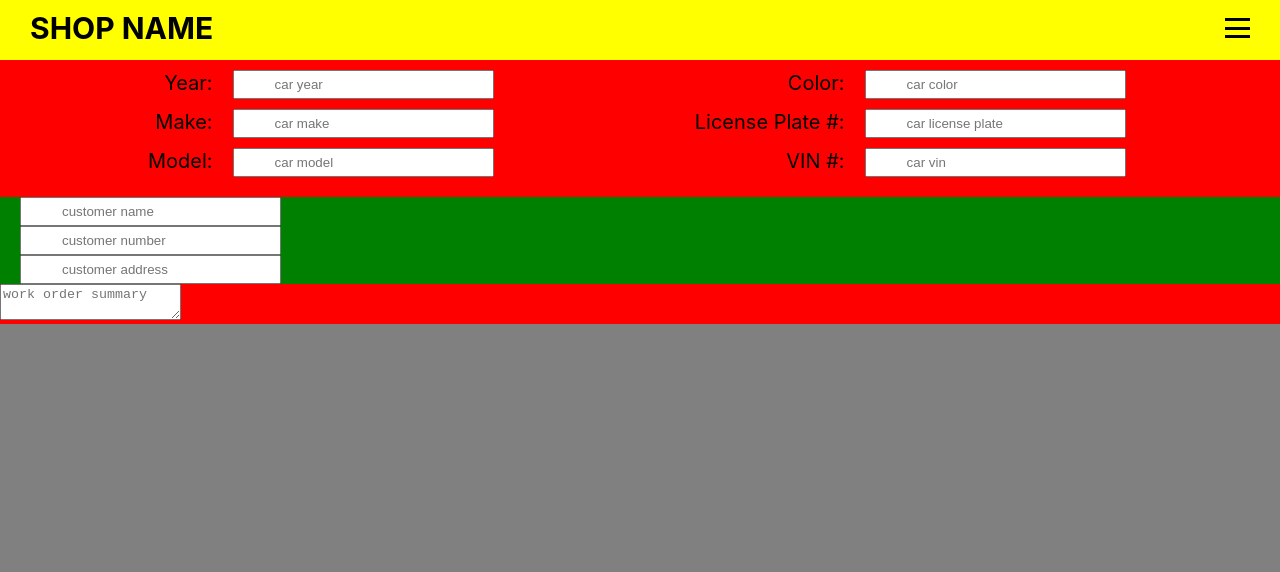
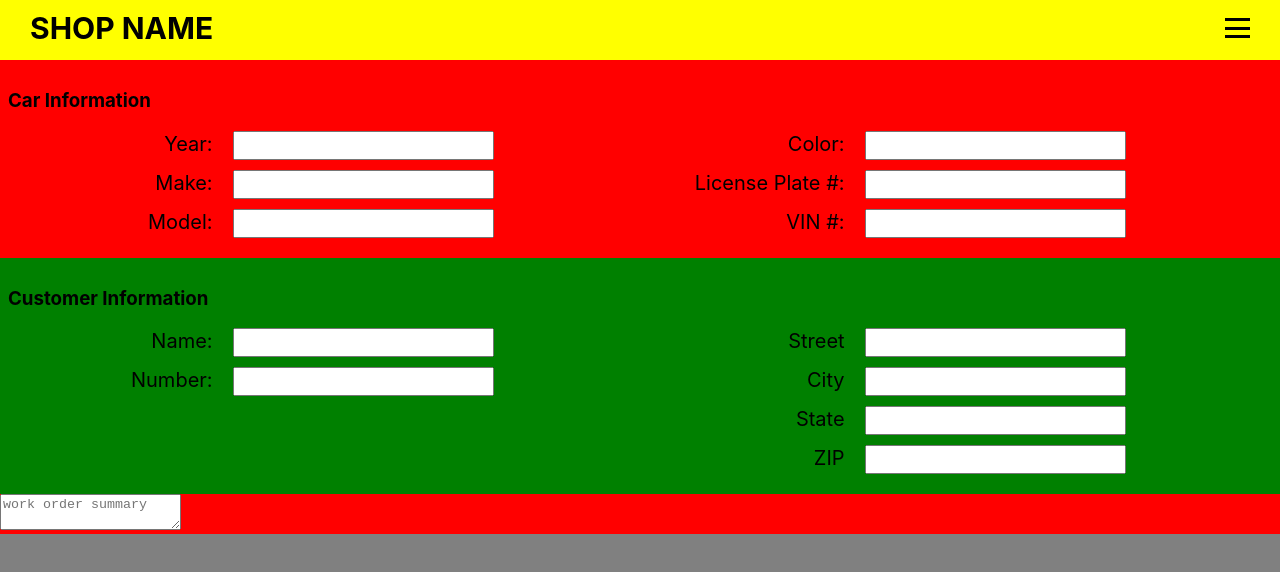
Before and after one commit to jsncorn/work-order, a React (Create React App) app in the folder client/: page / in a window 1280 px wide. Shown: the top 572 px of the page. Built offline with nearby package versions, Linux system fonts and the light colour scheme.

Commit message:
added customer information

```diff
--- a/client/src/components/orderForm/orderForm.jsx
+++ b/client/src/components/orderForm/orderForm.jsx
@@ -13,51 +13,80 @@ const Orderform = () => {
             <h3>Create New Order</h3>
             <form className='flex-row justify-center justify-space-between-md align-center' onSubmit={ handleFormSubmit }>
                 <div className='left'>
+
                     <div className='carDiv'>
+                    <h3 style={{width: '100%'}}>Car Information</h3>
                         <div className='carLeft'>
                             <div className='col-12'>
                                 <label>Year:
-                                    <input name="carYear" placeholder="car year" />
+                                    <input name="carYear" />
                                 </label>
                             </div>
                             <div className='col-12'>
                                 <label>Make:
-                                <input name="carMake" placeholder="car make" />
+                                    <input name="carMake" />
                                 </label>
                             </div>
                             <div className='col-12'>
                                 <label>Model:
-                                <input name="carModel" placeholder="car model" />
+                                    <input name="carModel" />
                                 </label>
                             </div>
                         </div>
                         <div className='carRight'>
                             <div className='col-12'>
                                 <label>Color:
-                                <input name="carColor" placeholder="car color" />
+                                    <input name="carColor" />
                                 </label>
                             </div>
                             <div className='col-12'>
                                 <label>License Plate #:
-                                <input name="carPlate" placeholder="car license plate" />
+                                    <input name="carPlate" />
                                 </label>
                             </div>
                             <div className='col-12'>
                                 <label>VIN #:
-                                <input name="carVin" placeholder="car vin" />
+                                    <input name="carVin" />
                                 </label>
                             </div>
                         </div>
                     </div>
+
                     <div className='customerDiv'>
+                    <h3 style={{width: '100%'}}>Customer Information</h3>
+                        <div className='customerLeft'>
                             <div className='col-12'>
-                            <input name="customerName" placeholder="customer name" />
+                                <label>Name:
+                                    <input name="customerName" />
+                                </label>
                             </div>
                             <div className='col-12'>
-                            <input name="customerNum" placeholder="customer number" />
+                                <label>Number:
+                                    <input name="customerNum" />
+                                </label>
+                            </div>
+                        </div>
+                        <div className='customerRight'>
+                            <div className='col-12'>
+                                <label>Street
+                                    <input name="customerSt" />
+                                </label>
                             </div>
                             <div className='col-12'>
-                            <input name="customerAdd" placeholder="customer address" />
+                                <label>City
+                                    <input name="customerCity" />
+                                </label>
+                            </div>
+                            <div className='col-12'>
+                                <label>State
+                                    <input name="customerState" />
+                                </label>
+                            </div>
+                            <div className='col-12'>
+                                <label>ZIP
+                                    <input name="customerZip" />
+                                </label>
+                            </div>
                         </div>
                     </div>
                     <div className='col-12'>
--- a/client/src/components/orderForm/orderForm.scss
+++ b/client/src/components/orderForm/orderForm.scss
@@ -10,11 +10,30 @@ form>.left {
         flex-wrap: wrap;
         padding: 10px 8px;
         text-align: left;
-        >.carLeft {
+        >.carLeft{
             width: 40%;
 
         }
         >.carRight {
+            width: 50%;
+        }
+    }
+
+    >.customerDiv {
+        background-color: green;
+    }
+
+    >.customerDiv {
+        background-color: inherit;
+        display: flex;
+        flex-wrap: wrap;
+        padding: 10px 8px;
+        text-align: left;
+        >.customerLeft{
+            width: 40%;
+
+        }
+        >.customerRight {
             width: 50%;
         }
     }
```
Lines whose indentation alone changed are shown as unchanged.
